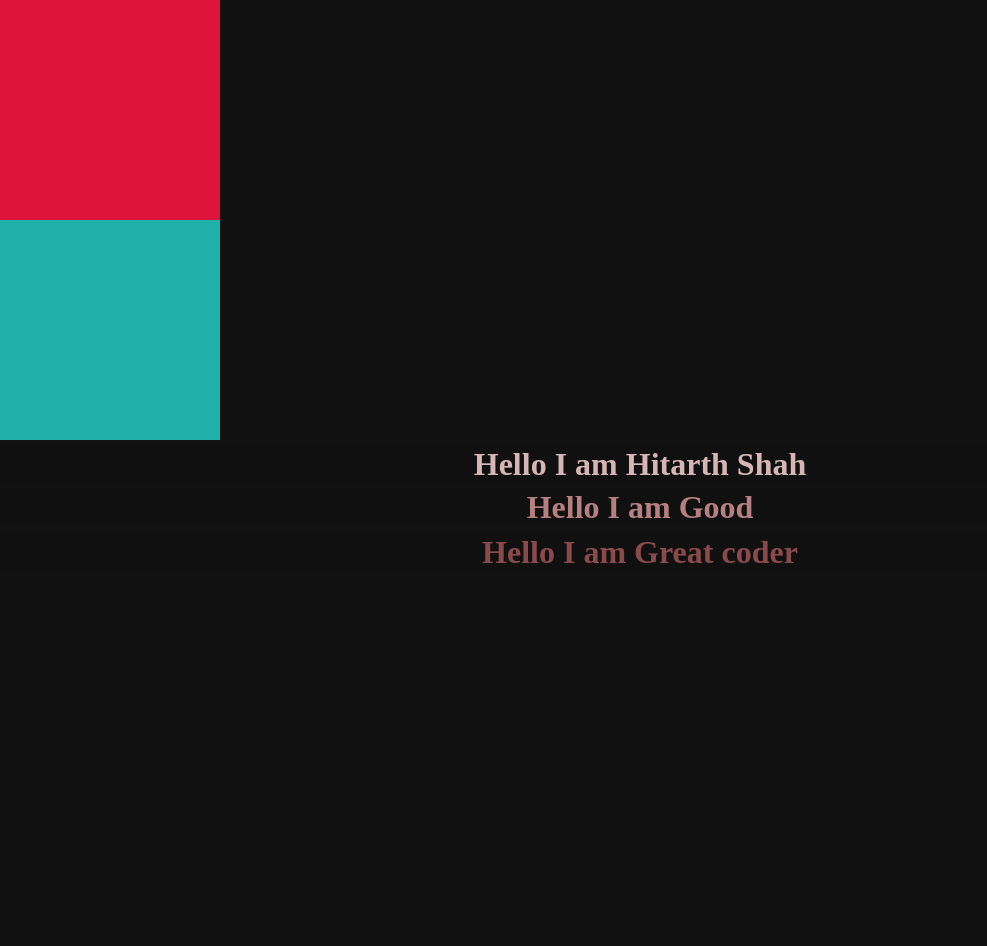
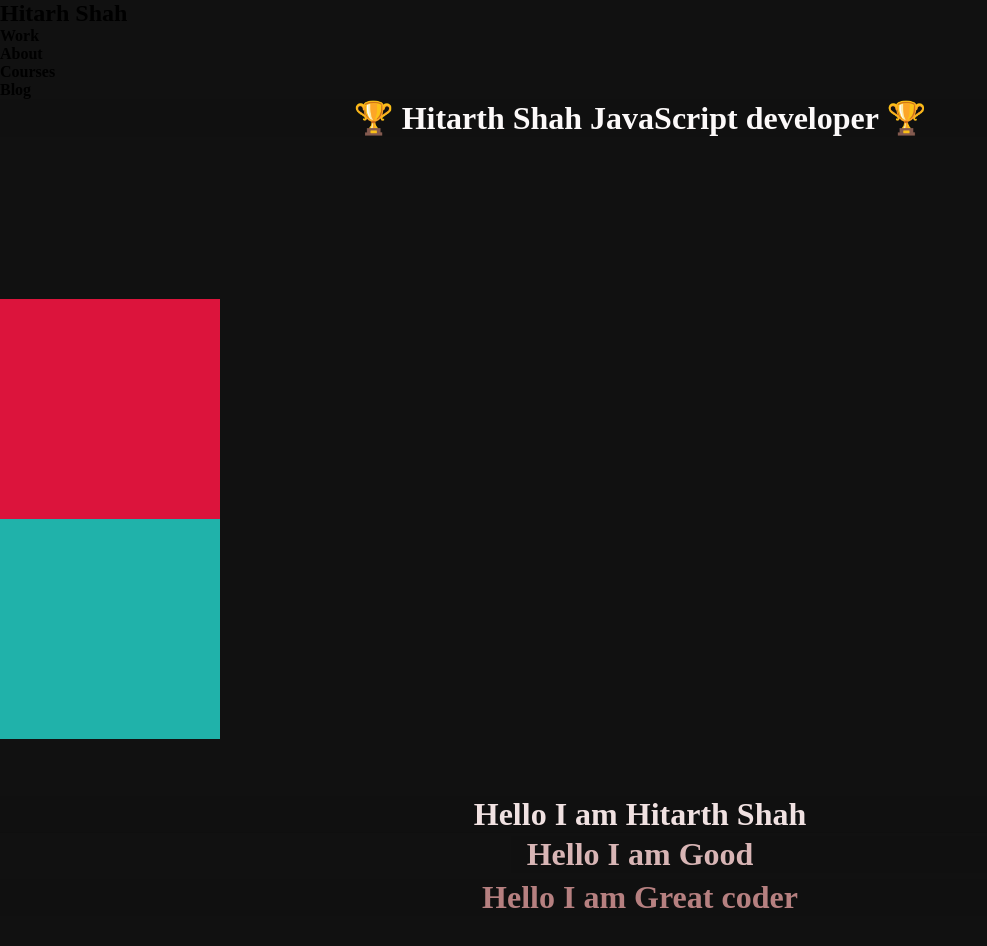
Before and after one commit to hitarthsh/GSAP, a plain HTML site: page Part-1/index.html in a window 1280 px wide. Shown: the whole page, without its empty margins (0-987 px from the left). Before the commit the page ends 800 px from the top, so only its background shows below. Drawn offline with nearby package versions, Linux system fonts and the light colour scheme.

Commit message:
add_items

```diff
--- a/Part-1/index.html
+++ b/Part-1/index.html
@@ -9,14 +9,47 @@
     <link rel="stylesheet" href="style.css" />
   </head>
   <body>
+    <div id="nav">
+      <h2>Hitarh Shah</h2>
+      <div id="part2">
+        <h4>Work</h4>
+        <h4>About</h4>
+        <h4>Courses</h4>
+        <h4>Blog</h4>
+      </div>
+    </div>
+
+    <h1 id="text">&#x1F3C6 Hitarth Shah JavaScript developer &#127942	</h1>
+
+    <br />
+    <br />
+    <br />
+    <br />
+    <br />
+    <br />
+    <br />
+    <br />
+    <br />
+
     <div id="box"></div>
     <div id="box2"></div>
+
+    <br />
+    <br />
+    <br />
 
     <div>
       <h1>Hello I am Hitarth Shah</h1>
       <h1>Hello I am Good</h1>
       <h1>Hello I am Great coder</h1>
     </div>
+
+    <br />
+    <br />
+    <br />
+    <br />
+    <br />
+    <br />
 
     <!-- GSAP CDN link -->
     <script
```
